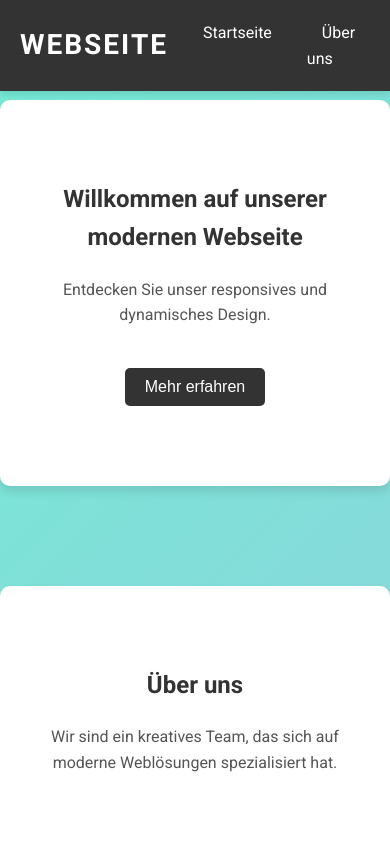
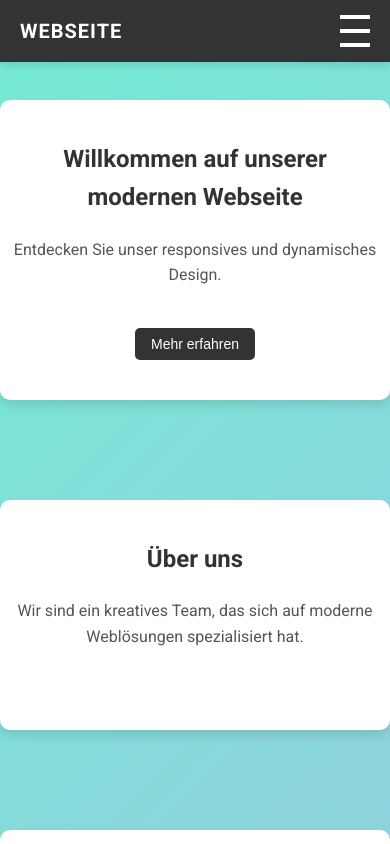
Before and after one commit to Matfi1/lol, a plain HTML site: page index.html in a window 390 px wide. Shown: the top 844 px of the page. Drawn offline with Linux system fonts and the light colour scheme.

Commit message:
Update styles.css

```diff
--- a/styles.css
+++ b/styles.css
@@ -1,4 +1,4 @@
-/* Globale Einstellungen */
+/* Общие настройки */
 * {
     margin: 0;
     padding: 0;
@@ -13,11 +13,11 @@ body {
     overflow-x: hidden;
 }
 
-/* Header und Navigation */
+/* Header и навигация */
 header {
     background: #333;
     color: #fff;
-    padding: 20px 0;
+    padding: 10px 0;
     box-shadow: 0 4px 6px rgba(0, 0, 0, 0.1);
     position: fixed;
     width: 100%;
@@ -35,10 +35,10 @@ nav {
 }
 
 .logo {
-    font-size: 28px;
+    font-size: 22px;
     font-weight: bold;
     text-transform: uppercase;
-    letter-spacing: 2px;
+    letter-spacing: 1px;
 }
 
 .nav-list {
@@ -47,13 +47,13 @@ nav {
 }
 
 .nav-list li {
-    margin-left: 20px;
+    margin-left: 15px;
 }
 
 .nav-list a {
     color: #fff;
     text-decoration: none;
-    padding: 8px 15px;
+    padding: 10px 15px;
     transition: background 0.3s, color 0.3s;
     border-radius: 5px;
 }
@@ -77,7 +77,7 @@ nav {
     transition: all 0.3s;
 }
 
-/* Sektionen und Text */
+/* Секции и текст */
 section {
     padding: 80px 20px;
     max-width: 1200px;
@@ -98,7 +98,7 @@ p {
     color: #555;
 }
 
-/* Buttons */
+/* Кнопки */
 .btn {
     padding: 10px 20px;
     font-size: 16px;
@@ -139,7 +139,7 @@ p {
     opacity: 1;
 }
 
-/* Kartenstil */
+/* Стиль карточек */
 .card-container {
     display: flex;
     justify-content: space-around;
@@ -149,11 +149,11 @@ p {
 
 .card {
     background: linear-gradient(135deg, #f6d365 0%, #fda085 100%);
-    padding: 30px;
+    padding: 20px;
     border-radius: 10px;
     box-shadow: 0 4px 8px rgba(0, 0, 0, 0.1);
     transition: transform 0.3s, box-shadow 0.3s;
-    width: 300px;
+    width: calc(33.333% - 20px);
     color: #fff;
     text-align: left;
 }
@@ -190,7 +190,7 @@ footer {
     margin-top: 20px;
 }
 
-/* Animationen */
+/* Анимации */
 @keyframes fadeIn {
     from { opacity: 0; }
     to { opacity: 1; }
@@ -211,5 +211,69 @@ footer {
 }
 
 .slide-in {
-    animation: slideIn 1s ease-in
+    animation: slideIn 1s ease-in;
 }
+
+.fade-in-up {
+    animation: fadeInUp 1s ease-in;
+}
+
+@keyframes pulse {
+    0% { transform: scale(1); }
+    50% { transform: scale(1.1); }
+    100% { transform: scale(1); }
+}
+
+.pulse {
+    animation: pulse 2s infinite;
+}
+
+/* Адаптивный дизайн */
+@media (max-width: 768px) {
+    .menu-toggle {
+        display: flex;
+    }
+
+    .nav-list {
+        position: fixed;
+        top: 60px;
+        left: -100%;
+        width: 100%;
+        height: calc(100vh - 60px);
+        background: #333;
+        flex-direction: column;
+        justify-content: center;
+        align-items: center;
+        transition: left 0.3s;
+    }
+
+    .nav-list.active {
+        left: 0;
+    }
+
+    .nav-list li {
+        margin: 15px 0;
+    }
+
+    .card-container {
+        flex-direction: column;
+        align-items: center;
+    }
+
+    .card {
+        width: 90%;
+    }
+
+    section {
+        padding: 40px 10px;
+    }
+
+    .logo {
+        font-size: 20px;
+    }
+
+    .btn {
+        font-size: 14px;
+        padding: 8px 16px;
+    }
+}
```
